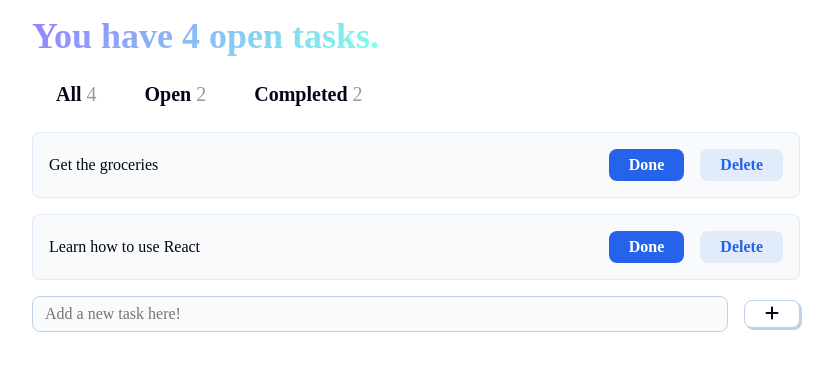
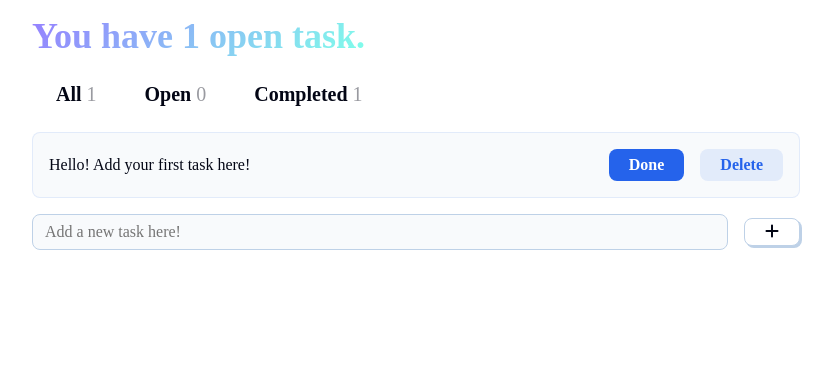
Before and after one commit to Thanthanakorn/todo-app-react, a React (Vite) app: page / in a window 1280 px wide. Shown: the top 370 px of the page, without its empty margins (224-1057 px from the left). Built offline with nearby package versions, Linux system fonts and the light colour scheme; a web font is replaced by a local one.

Commit message:
Be able to add the first task

```diff
--- a/src/App.jsx
+++ b/src/App.jsx
@@ -1,23 +1,38 @@
-import React from 'react'
+import React, {useState} from 'react'
 import {Header} from "./components/Header.jsx";
 import {Tabs} from "./components/Tabs.jsx";
 import {TodoList} from "./components/TodoList.jsx";
 import {TodoInput} from "./components/TodoInput.jsx";
 
 function App() {
-    const todos = [
-        {input: 'Hello! Add your first task here!', completed: true},
-        {input: 'Get the groceries', completed: false},
-        {input: 'Learn how to use React', completed: false},
-        {input: 'Say hello to your friends', completed: true},
-    ]
+    // const todos = [
+    //     {input: 'Hello! Add your first task here!', completed: true},
+    //     {input: 'Get the groceries', completed: false},
+    //     {input: 'Learn how to use React', completed: false},
+    //     {input: 'Say hello to your friends', completed: true},
+    // ]
+    const [todos, setTodos] = useState([
+        {input: 'Hello! Add your first task here!', completed: true},])
+
+    function handleAddTodo(newTodo) {
+        const newTodoList = [...todos, { input: newTodo, complete: false}]
+        setTodos(newTodoList)
+    }
+
+    // function handleEditTodo() {
+    //
+    // }
+    //
+    // function handleDeleteTodo() {
+    //
+    // }
 
     return (
         <>
             <Header todos={todos}/>
             <Tabs todos={todos}/>
             <TodoList todos={todos}/>
-            <TodoInput/>
+            <TodoInput handleAddTodo={handleAddTodo}/>
         </>
     )
 }
--- a/src/components/TodoInput.jsx
+++ b/src/components/TodoInput.jsx
@@ -1,8 +1,20 @@
-export function TodoInput() {
+import {useState} from "react";
+
+export function TodoInput(props) {
+
+    const {handleAddTodo} = props
+    const [inputValue, setInputValue] = useState('')
+
     return (
         <div className={"input-container"}>
-            <input placeholder={"Add a new task here!"}/>
-            <button>
+            <input value={inputValue} onChange={(e) => {
+                setInputValue(e.target.value)
+            }} placeholder={"Add a new task here!"}/>
+            <button onClick={() => {
+                if (!inputValue) return
+                handleAddTodo(inputValue)
+                setInputValue('')
+            }}>
                 <i className="fa-solid fa-plus"></i>
             </button>
         </div>
--- a/src/components/TodoList.jsx
+++ b/src/components/TodoList.jsx
@@ -3,7 +3,7 @@
 export function TodoList(props) {
     const {todos} = props
 
-    const tab = 'Open'
+    const tab = 'All'
     const filterTodosList = tab === 'All' ?
         todos :
         tab === 'Completed' ?
```
